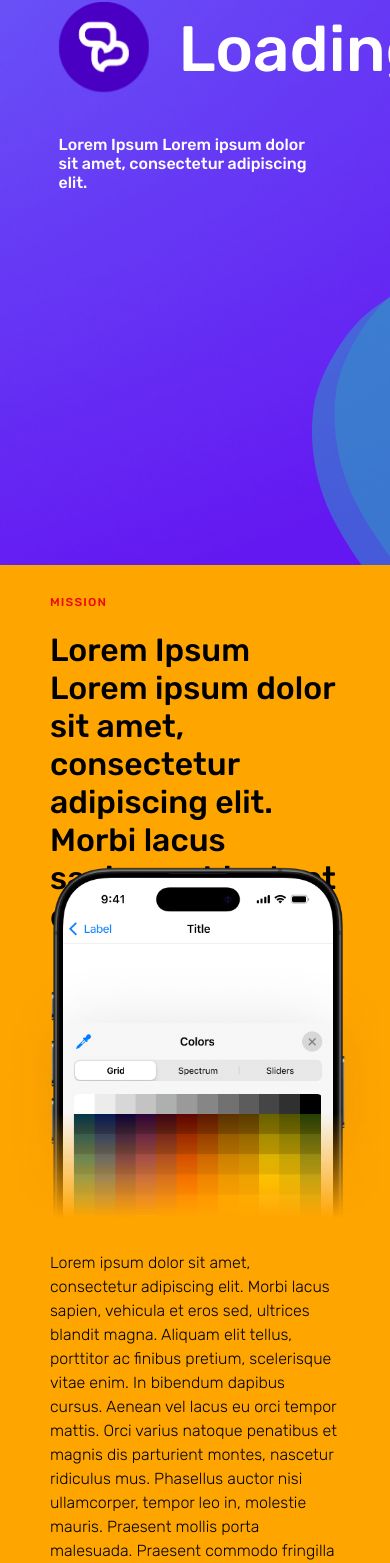
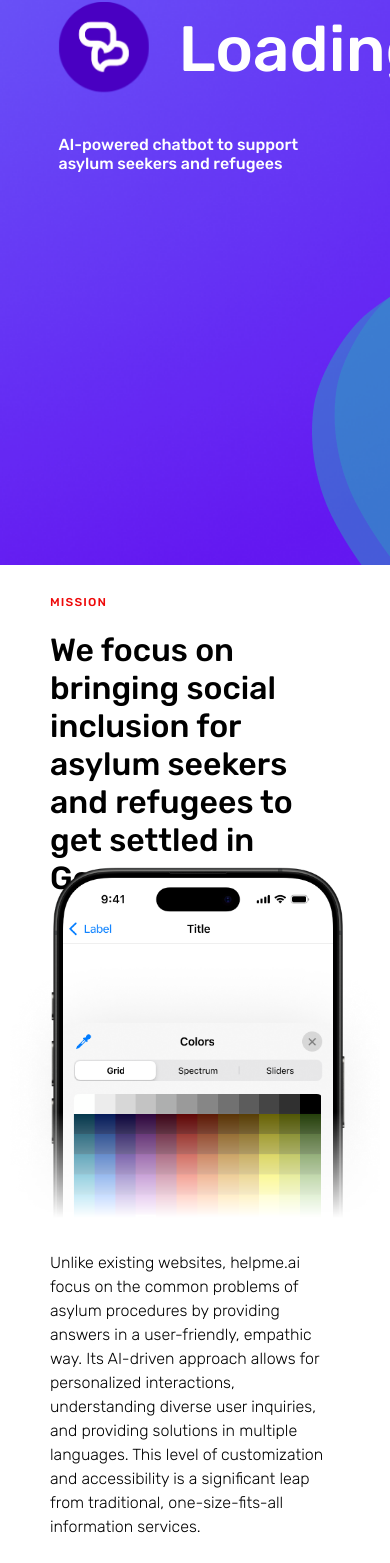
Before and after one commit to dubmix/RAG-chatbot, a React (Create React App) app in the folder client/: page / in a window 390 px wide. Shown: the part 279-1842 px from the top of the page. Built offline with nearby package versions, Linux system fonts and the light colour scheme; no server answers.

Commit message:
helpme version

```diff
--- a/client/src/Home.tsx
+++ b/client/src/Home.tsx
@@ -14,10 +14,10 @@
         <h2>MISSION</h2>
       </div>
       <div className="subtitle-div">
-        <h1>Lorem Ipsum Lorem ipsum dolor sit amet, consectetur adipiscing elit. Morbi lacus sapien, vehicula et eros sed,</h1>
+        <h1>We focus on bringing social inclusion for asylum seekers and refugees to get settled in Germany</h1>
       </div>
       <div className="content-div">
-        <p>Lorem ipsum dolor sit amet, consectetur adipiscing elit. Morbi lacus sapien, vehicula et eros sed, ultrices blandit magna. Aliquam elit tellus, porttitor ac finibus pretium, scelerisque vitae enim. In bibendum dapibus cursus. Aenean vel lacus eu orci tempor mattis. Orci varius natoque penatibus et magnis dis parturient montes, nascetur ridiculus mus. Phasellus auctor nisi ullamcorper, tempor leo in, molestie mauris. Praesent mollis porta malesuada. Praesent commodo fringilla quam a bibendum. Fusce at mattis lorem. Donec elit nisi, imperdiet id neque sit amet, malesuada hendrerit arcu.</p>
+        <p>Unlike existing websites, helpme.ai focus on the common problems of asylum procedures by providing answers in a user-friendly, empathic way. Its AI-driven approach allows for personalized interactions, understanding diverse user inquiries, and providing solutions in multiple languages. This level of customization and accessibility is a significant leap from traditional, one-size-fits-all information services.</p>
         <a className="try-me" href="chat">Try It</a>
       </div>
       <div className="image-div">
--- a/client/src/components/ChatBox.tsx
+++ b/client/src/components/ChatBox.tsx
@@ -140,8 +140,8 @@
                     <div className="help-bubble">How do I apply for asylum in Germany?</div>
                 </div>
                 <div className={`help-bubbles ${showHelpBubbles ? '' : 'hide'}`}>
-                    <div className="help-bubble">What are my rights as a refugee?</div>
-                    <div className="help-bubble">How do I apply for asylum in Germany?</div>
+                    <div className="help-bubble">How can I access medical care in Germany?</div>
+                    <div className="help-bubble">How can I find a job?</div>
                 </div>
                 <div className={`help-bubbles image-help ${showHelpBubbles ? '' : 'hide'}`}>
                     <img src="hilfy.png" alt="Picture" height="100" />
--- a/client/src/components/Title.tsx
+++ b/client/src/components/Title.tsx
@@ -35,7 +35,7 @@
             <h1 id="title">{title}</h1>
         </div>
         <div className="header">
-            <h1>Lorem Ipsum Lorem ipsum dolor sit amet, consectetur adipiscing elit.</h1>
+            <h1>AI-powered chatbot to support asylum seekers and refugees</h1>
         </div>
     </div>
     </>
--- a/client/src/styles/chatbox.css
+++ b/client/src/styles/chatbox.css
@@ -52,6 +52,7 @@
     align-items: center;
     border-radius: 10px;
     margin-bottom: 10px;
+    min-width: 188px;
 }
 
 #chat-container.justify-active {
--- a/client/src/styles/home.css
+++ b/client/src/styles/home.css
@@ -68,7 +68,6 @@
 
 @media (max-width: 768px) {
     .page-content {
-        background-color: orange;
         display: flex;
         min-height: 1200px; /*footer position*/
     }
```
Also changed, not shown: 1 other file (tests, documents, lock files or other folders).
